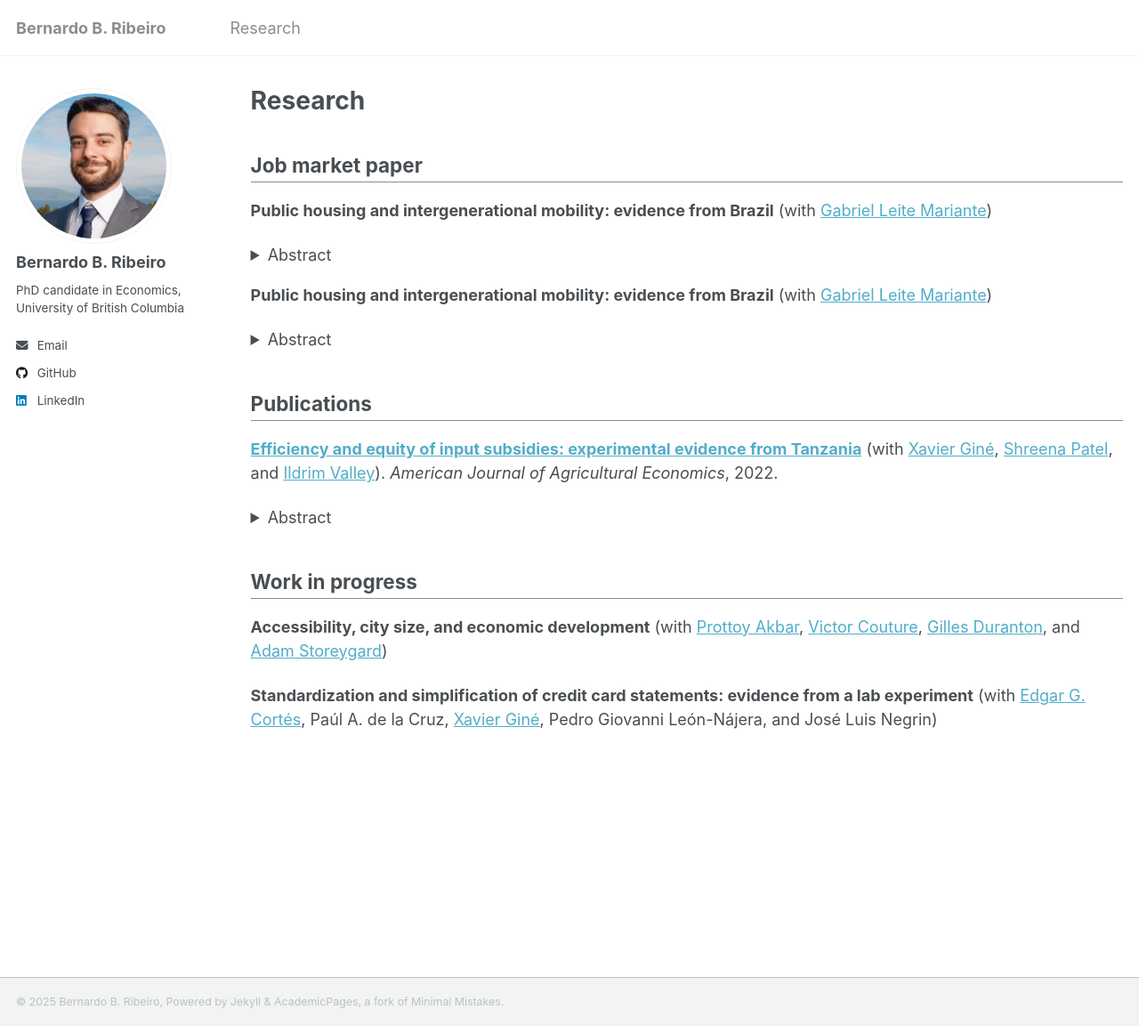
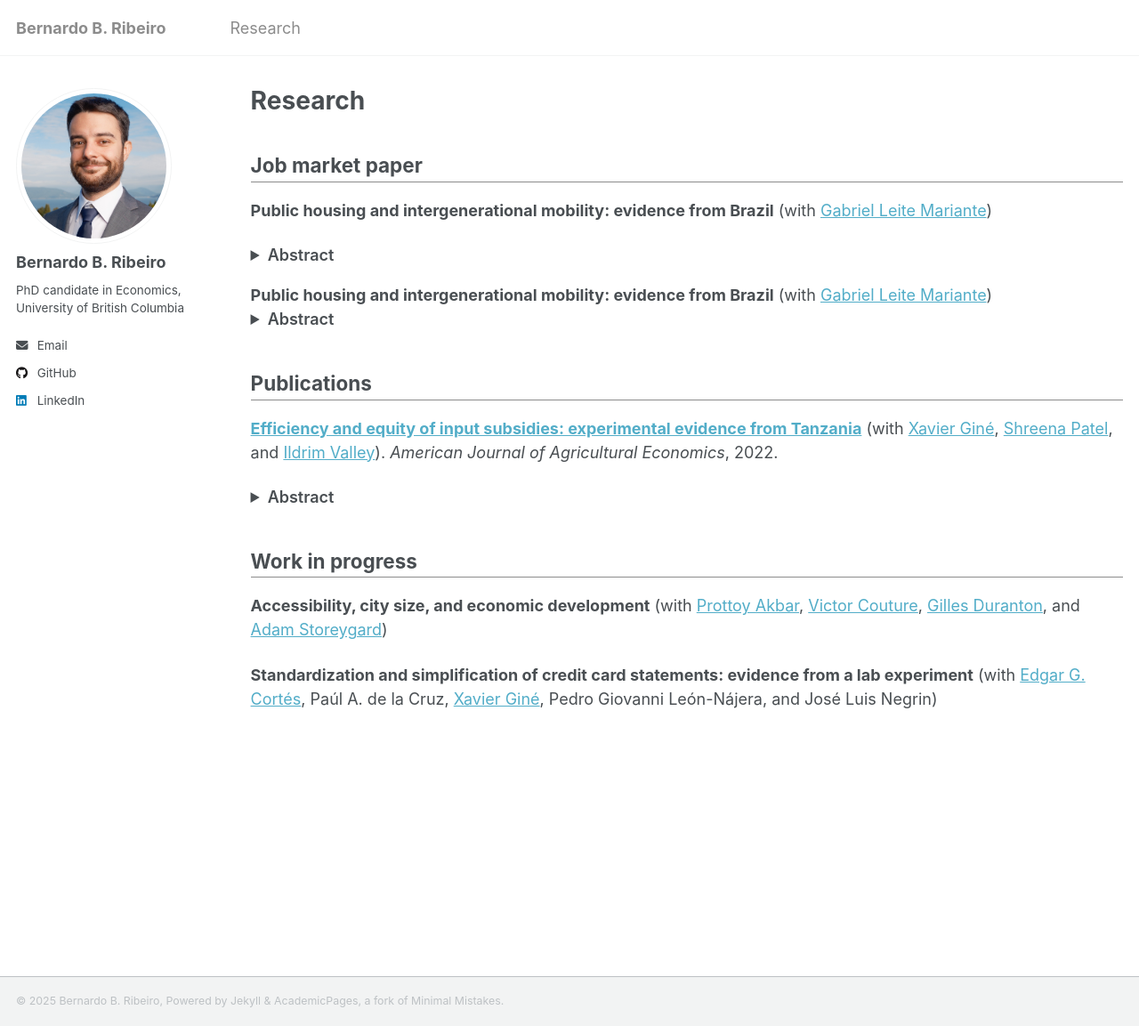
Before and after one commit to bbribeiro/bbribeiro.github.io, a Jekyll site: the page built from _pages/research.md, in a window 1280 px wide and 1153 px high. Shown: the whole window at 89% size. Built offline with Jekyll 4.4.1, drawn with Linux system fonts in a browser that asks for light colours; a script that is not in the unit is left out.

Commit message:
Update main.scss

```diff
--- a/assets/css/main.scss
+++ b/assets/css/main.scss
@@ -48,3 +48,11 @@ h2 {
   padding-bottom: 0.25rem;
   margin-bottom: 0.5rem;
 }
+
+/* Tighten spacing around paper titles and abstracts */
+.paper-title { margin-bottom: 0; }
+.paper-title + details.abstract { margin-top: 0; }
+
+/* Keep “Abstract” snug with its text */
+details.abstract summary { font-style: normal; font-weight: 600; margin-bottom: 0; cursor: pointer; }
+details.abstract p { margin-top: 0; }
```
